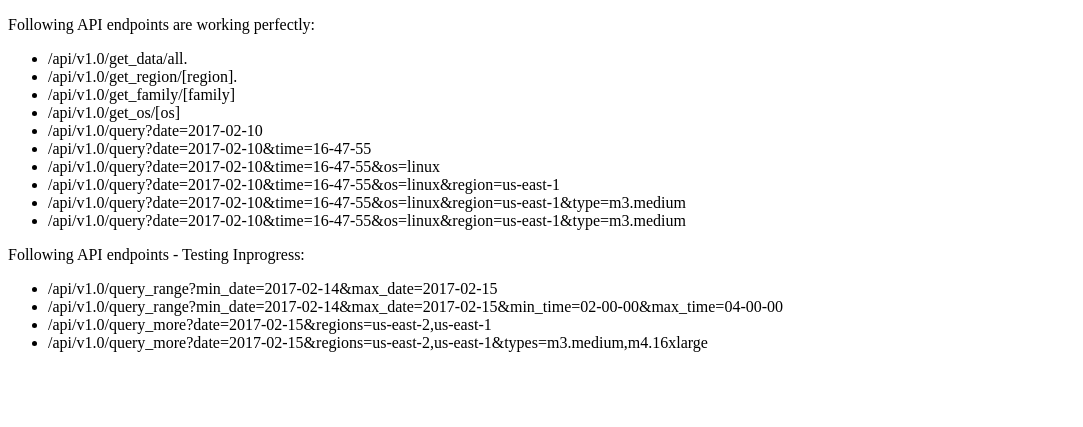
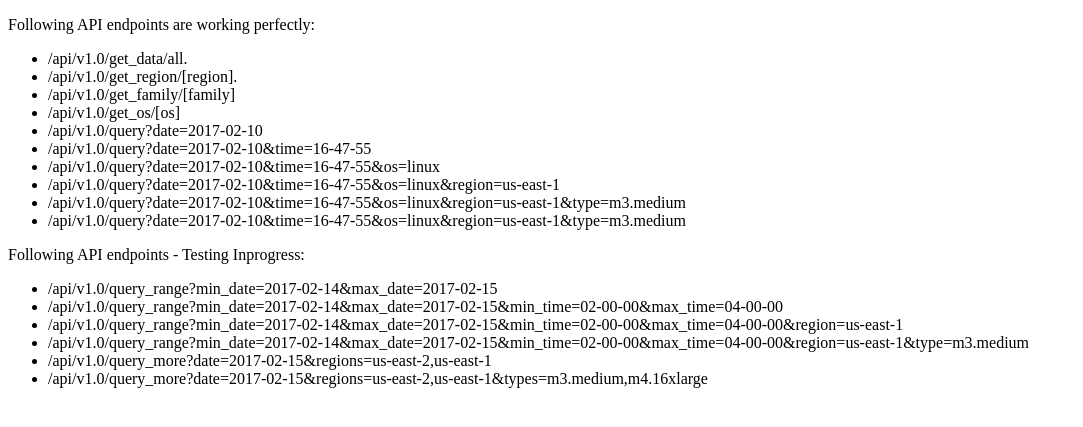
Before and after one commit to codexnubes/api, a Flask app: page / in a window 1280 px wide. Shown: the top 427 px of the page, without its empty margins (0-1083 px from the left). Run offline with Flask 2, Linux system fonts and the light colour scheme.

Commit message:
range datapoint chnages

```diff
--- a/ec2-api/app.py
+++ b/ec2-api/app.py
@@ -144,6 +144,7 @@ def query_range():
     parser.add_argument('min_time', help= 'Invalid Minimum Time')
     parser.add_argument('max_time', help= 'Invalid Maximum Time')
     parser.add_argument('region', help= 'Invalid Region')
+    parser.add_argument('type', help= 'Invalid Type')
     args = parser.parse_args()
 
     if args['min_date']==None or args['max_date']==None:
@@ -152,13 +153,16 @@ def query_range():
         if args['min_time']==None and args['max_time']==None:
             date_range_q = collection.find({'date': {'$gte': args['min_date'], '$lte': args['max_date']}})
             return json_util.dumps(date_range_q)
-        if args['region']==None:
+        if args['region']==None and args['type']==None:
             date_time_range_q = collection.find({'date': {'$gte': args['min_date'], '$lte': args['max_date']}, 'time': {'$gte': args['min_time'], '$lte': args['max_time']}})
             return json_util.dumps(date_time_range_q)
+        if args['type']==None:
+            date_time_region_range_q = collection.find({'date': {'$gte': args['min_date'], '$lte': args['max_date']}, 'time': {'$gte': args['min_time'], '$lte': args['max_time']}, 'regions.region': args['region']})
+            return json_util.dumps(date_time_region_range_q)
         else:
-            date_time_region_range_q = collection.find({'date': {'$gte': args['min_date'], '$lte': args['max_date']}, 'time': {'$gte': args['min_time'], '$lte': args['max_time'], 'regions.region': args['region']}})
-            if date_time_region_range_q!=None:
-                return json_util.dumps(date_time_region_range_q)
+            date_time_region_type_range_q = collection.find({'date': {'$gte': args['min_date'], '$lte': args['max_date']}, 'time': {'$gte': args['min_time'], '$lte': args['max_time']}, 'regions.region': args['region'], 'regions.instanceTypes.type': args['type']})
+            if date_time_region_type_range_q!=None:
+                return json_util.dumps(date_time_region_type_range_q)
             else:
                 return jsonify({'results': 'Input Error, Try again'})
 
--- a/ec2-api/templates/index.html
+++ b/ec2-api/templates/index.html
@@ -25,6 +25,8 @@
     <ul>
       <li>/api/v1.0/query_range?min_date=2017-02-14&max_date=2017-02-15</a>
       <li>/api/v1.0/query_range?min_date=2017-02-14&max_date=2017-02-15&min_time=02-00-00&max_time=04-00-00</a>
+      <li>/api/v1.0/query_range?min_date=2017-02-14&max_date=2017-02-15&min_time=02-00-00&max_time=04-00-00&amp;region=us-east-1</a>
+      <li>/api/v1.0/query_range?min_date=2017-02-14&max_date=2017-02-15&min_time=02-00-00&max_time=04-00-00&amp;region=us-east-1&type=m3.medium</a>
       <li>/api/v1.0/query_more?date=2017-02-15&amp;regions=us-east-2,us-east-1</a>
       <li>/api/v1.0/query_more?date=2017-02-15&amp;regions=us-east-2,us-east-1&types=m3.medium,m4.16xlarge</a>
 
```
Also changed, not shown: 1 other file.
